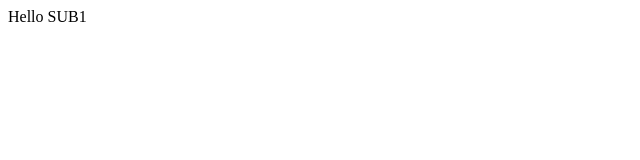
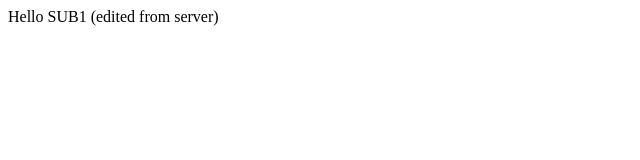
Before and after one commit to iamanas20/sub1, a plain HTML site: page index.html in a window 1280 px wide. Shown: the whole page, without its empty margins (0-640 px from the left). Drawn offline with Linux system fonts and the light colour scheme.

Commit message:
Update index.html

```diff
--- a/index.html
+++ b/index.html
@@ -2,6 +2,6 @@
 <head>
 </head>
 <body>
-  Hello SUB1
+  Hello SUB1 (edited from server)
 </body>
 </html>
```
